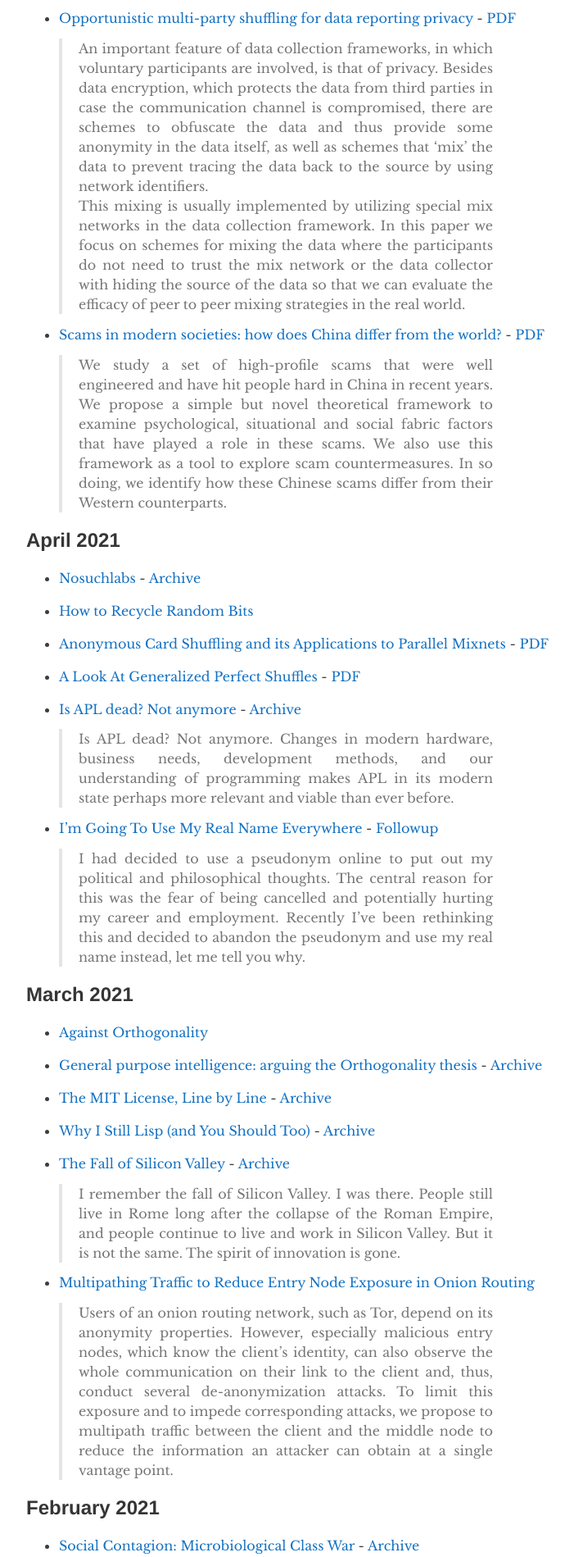
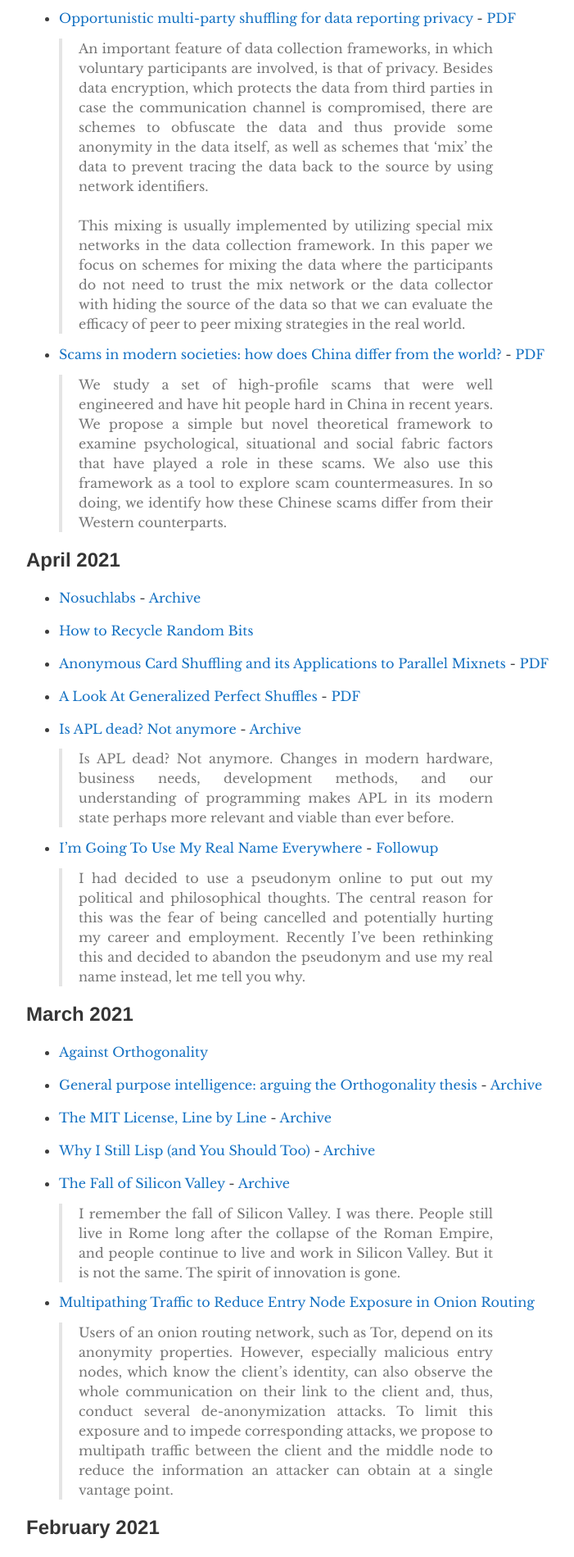
Before and after one commit to accumulationvector/accumulationvector.github.io, a Jekyll site: the page built from _pages/links.md, in a window 1280 px wide. Shown: the part 913-2812 px from the top of the page at 82% size, without its empty margins (283-984 px from the left). Built offline with Jekyll 4.4.1, drawn with Linux system fonts in a browser that asks for light colours.

```diff
--- a/Gemfile
+++ b/Gemfile
@@ -3,3 +3,5 @@
 source "https://rubygems.org"
 
 gem "tale"
+
+gem "webrick", "~> 1.7"
--- a/_pages/links.md
+++ b/_pages/links.md
@@ -21,7 +21,7 @@ These are in reverse chronological order.
 >We propose a traffic confirmation attack on low-latency mix networks based on computing robust real-time binary hashes of network traffic flows. Firstly, we adapt the Coskun-Memon Algorithm to construct hashes that can withstand network impairments to allow fast matching of network flows. The resulting attack has a low startup cost and achieves a true positive match rate of 80% when matching one flow out of 9000 with less than 2% false positives, showing traffic confirmation attacks can be highly accurate even when only part of the network traffic flow is seen.<br>
 
 - [Opportunistic multi-party shuffling for data reporting privacy](https://arxiv.org/abs/2003.05273) - [PDF](https://arxiv.org/pdf/2003.05273.pdf)<br>
->An important feature of data collection frameworks, in which voluntary participants are involved, is that of privacy. Besides data encryption, which protects the data from third parties in case the communication channel is compromised, there are schemes to obfuscate the data and thus provide some anonymity in the data itself, as well as schemes that 'mix' the data to prevent tracing the data back to the source by using network identifiers.<br> This mixing is usually implemented by utilizing special mix networks in the data collection framework. In this paper we focus on schemes for mixing the data where the participants do not need to trust the mix network or the data collector with hiding the source of the data so that we can evaluate the efficacy of peer to peer mixing strategies in the real world.<br>
+>An important feature of data collection frameworks, in which voluntary participants are involved, is that of privacy. Besides data encryption, which protects the data from third parties in case the communication channel is compromised, there are schemes to obfuscate the data and thus provide some anonymity in the data itself, as well as schemes that 'mix' the data to prevent tracing the data back to the source by using network identifiers.<br> <br>This mixing is usually implemented by utilizing special mix networks in the data collection framework. In this paper we focus on schemes for mixing the data where the participants do not need to trust the mix network or the data collector with hiding the source of the data so that we can evaluate the efficacy of peer to peer mixing strategies in the real world.<br>
 
 - [Scams in modern societies: how does China differ from the world? ](https://arxiv.org/abs/2012.14867) - [PDF](https://arxiv.org/pdf/2012.14867.pdf)<br>
 >We study a set of high-profile scams that were well engineered and have hit people hard in China in recent years. We propose a simple but novel theoretical framework to examine psychological, situational and social fabric factors that have played a role in these scams. We also use this framework as a tool to explore scam countermeasures. In so doing, we identify how these Chinese scams differ from their Western counterparts.<br>
```
